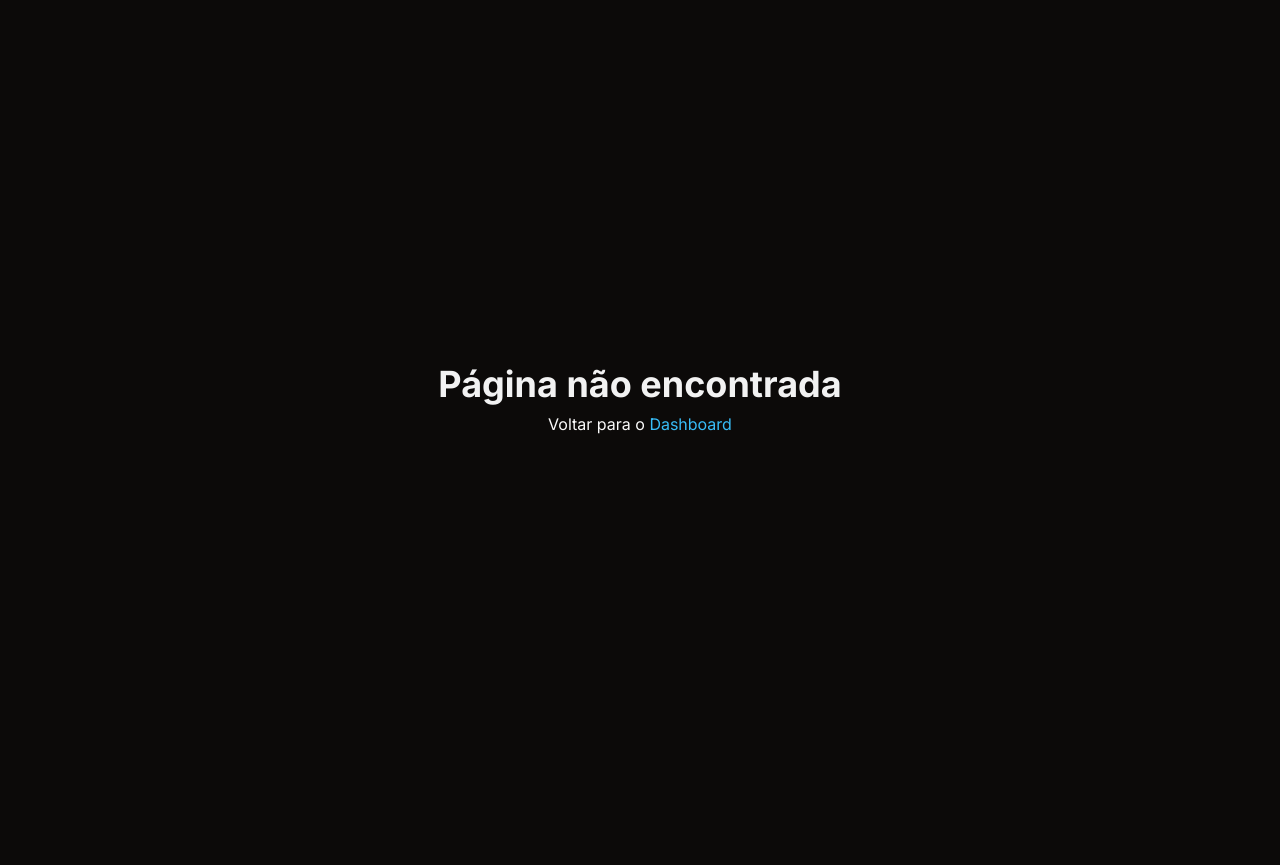
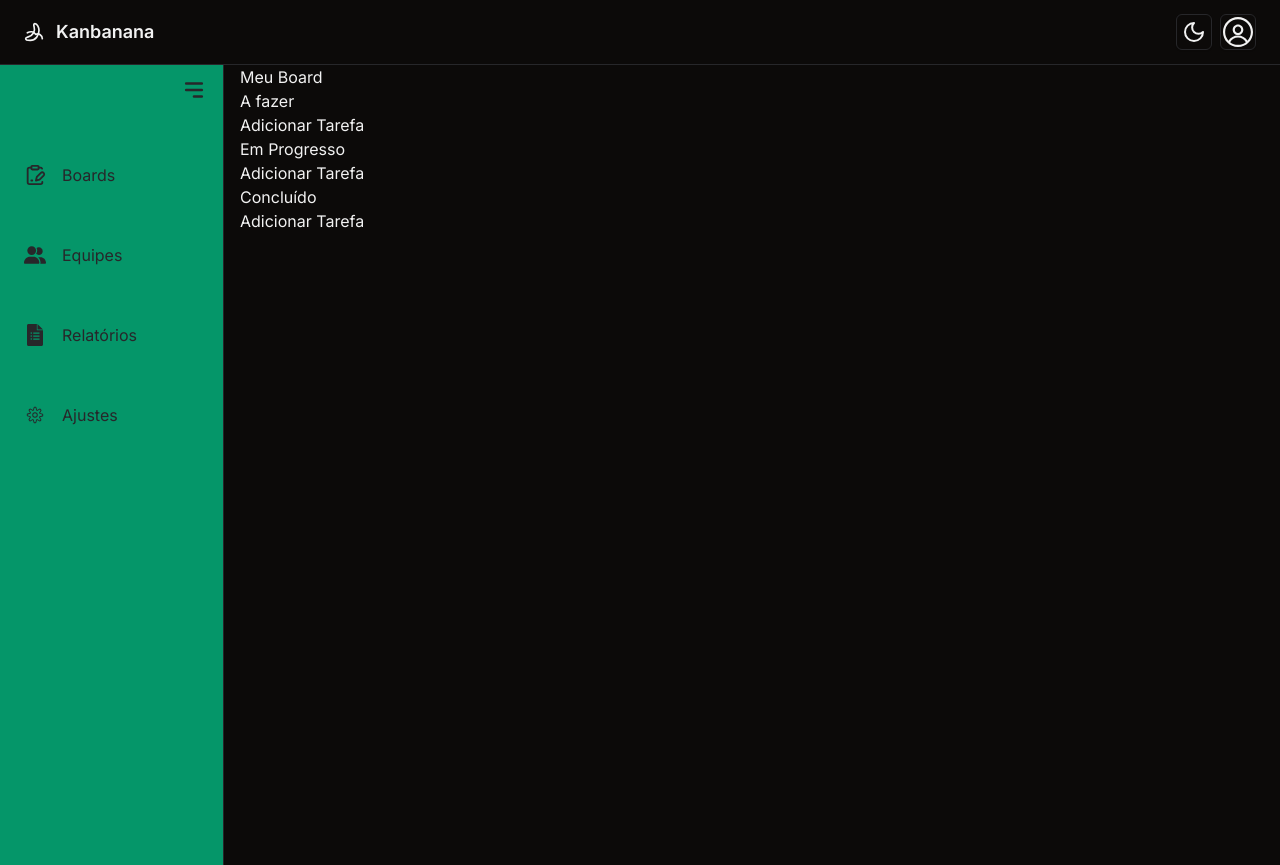
Before and after one commit to PatrickDniz/Kanban-React-AdaTechByIfood, a React (Vite) app: page /board in a window 1280 px wide. Before the commit the page ends 800 px from the top, so only its background shows below. Built offline with nearby package versions, Linux system fonts and the light colour scheme.

Commit message:
chore: Pagina Board e routes

```diff
--- a/src/components/Column/index.tsx
+++ b/src/components/Column/index.tsx
@@ -1,39 +1,52 @@
-import React from 'react';
-import {Task} from './../Task';
+import React from 'react'
+import { Task } from './../Task'
 
 interface TaskProps {
-  key: string;
-  value: string;
-  status: string;
+  key: string
+  value: string
+  status: string
 }
 
 interface ColumnProps {
-  title: string;
-  tasks: TaskProps[];
-  onAddTask: (task: TaskProps) => void;
-  onRemoveTask: (key: string) => void;
+  title: string
+  tasks: TaskProps[]
+  onAddTask: (task: TaskProps) => void
+  onRemoveTask: (key: string) => void
 }
 
-const Column: React.FC<ColumnProps> = ({ title, tasks, onAddTask, onRemoveTask }) => {
+const Column: React.FC<ColumnProps> = ({
+  title,
+  tasks,
+  onAddTask,
+  onRemoveTask,
+}) => {
   const handleAddTask = () => {
-    const taskName = prompt('Digite o nome da nova tarefa:');
+    const taskName = prompt('Digite o nome da nova tarefa:')
     if (taskName) {
-      onAddTask({ key: String(Date.now()), value: taskName, status: title });
+      onAddTask({ key: String(Date.now()), value: taskName, status: title })
     }
-  };
+  }
 
   return (
     <div className="kanban-column">
       <h2>{title}</h2>
-        <div>
-            <button onClick={handleAddTask}>Adicionar Tarefa</button>
-        </div>
+      <div>
+        <button onClick={handleAddTask}>Adicionar Tarefa</button>
+      </div>
 
       <ul>
-        {tasks.map( task => <Task keyTask={task.key} value={task.value} status={task.status} remove={onRemoveTask} /> ) }
+        {tasks.map((task) => (
+          <Task
+            key={task.key} // Add the key prop here
+            keyTask={task.key}
+            value={task.value}
+            status={task.status}
+            remove={onRemoveTask}
+          />
+        ))}
       </ul>
     </div>
-  );
-};
+  )
+}
 
-export  {Column};
+export { Column }
--- /dev/null
+++ b/src/components/Header/header.tsx
@@ -0,0 +1,29 @@
+import { LuBanana } from 'react-icons/lu'
+
+import { ThemeToggle } from '@/components/theme/ThemeToggle'
+import { Link } from 'react-router-dom'
+import { RxAvatar } from 'react-icons/rx'
+import { Button } from '../ui/Button'
+
+export function Header() {
+  return (
+    <div className="border-b">
+      <div className="flex h-16 items-center gap-6 px-6">
+        <Link
+          to="/"
+          className="flex items-center gap-3 text-lg text-foreground"
+        >
+          <LuBanana className="h-5 w-5" />
+          <span className="font-semibold">Kanbanana</span>
+        </Link>
+
+        <div className="ml-auto flex items-center gap-2">
+          <ThemeToggle />
+          <Button variant={'outline'} size={'icon'} className="rounded-md">
+            <RxAvatar className="h-9 w-9" />
+          </Button>
+        </div>
+      </div>
+    </div>
+  )
+}
--- a/src/components/SideBar/index.tsx
+++ b/src/components/SideBar/index.tsx
@@ -1,38 +1,57 @@
-import React, { useState } from 'react';
-import { HiMenuAlt3 } from 'react-icons/hi';
-import { LuClipboardSignature } from "react-icons/lu";
-import { FaUserGroup } from "react-icons/fa6";
-import { SiGoogleforms } from "react-icons/si";
-import { CiSettings } from "react-icons/ci";
+import React, { useState } from 'react'
+import { HiMenuAlt3 } from 'react-icons/hi'
+import { LuClipboardSignature } from 'react-icons/lu'
+import { FaUserGroup } from 'react-icons/fa6'
+import { SiGoogleforms } from 'react-icons/si'
+import { CiSettings } from 'react-icons/ci'
 
 export interface SideProps {
   propsInit?: boolean
 }
 const SideBar: React.FC = () => {
-  const [open, setOpen] = useState(true);
-return(
+  const [open, setOpen] = useState(true)
+  return (
     <>
-    <aside className='h-screen'>
-      <nav className={`${open ? 'w-56' : 'w-16' } nav-side-Bar`}>
-        <div className={`py-3 flex ${open ? 'justify-end': 'justify-center'}`} onClick={() => setOpen(!open)}>
-          <HiMenuAlt3 size={26} className='cursor-pointer'/>
+      <aside className="h-screen">
+        <nav className={`${open ? 'w-56' : 'w-16'} nav-side-Bar`}>
+          <div
+            className={`flex py-3 ${open ? 'justify-end' : 'justify-center'}`}
+            onClick={() => setOpen(!open)}
+          >
+            <HiMenuAlt3 size={26} className="cursor-pointer" />
           </div>
           <ul>
-          <li className={`li-side-bar ${open ? 'items-center' : 'items-center justify-center pl-0'}`}>
-            <LuClipboardSignature size={22}/>
-            <span className={`${!open && 'hidden'} origin-left duration-500`}>Boards</span>
+            <li
+              className={`li-side-bar ${open ? 'items-center' : 'items-center justify-center pl-0'}`}
+            >
+              <LuClipboardSignature size={22} />
+              <span className={`${!open && 'hidden'} origin-left duration-500`}>
+                Boards
+              </span>
             </li>
-          <li className={`li-side-bar ${open ? 'items-center' : 'items-center justify-center pl-0'}`}>
-            <FaUserGroup size={22}/>
-            <span className={`${!open && 'hidden'} origin-left duration-500`}>Equipes</span>
+            <li
+              className={`li-side-bar ${open ? 'items-center' : 'items-center justify-center pl-0'}`}
+            >
+              <FaUserGroup size={22} />
+              <span className={`${!open && 'hidden'} origin-left duration-500`}>
+                Equipes
+              </span>
             </li>
-          <li className={`li-side-bar ${open ? 'items-center' : 'items-center justify-center pl-0'}`}>
-            <SiGoogleforms size={22}/>
-            <span className={`${!open && 'hidden'} origin-left duration-500`}>Relatorios</span>
+            <li
+              className={`li-side-bar ${open ? 'items-center' : 'items-center justify-center pl-0'}`}
+            >
+              <SiGoogleforms size={22} />
+              <span className={`${!open && 'hidden'} origin-left duration-500`}>
+                Relatórios
+              </span>
             </li>
-          <li className={`li-side-bar ${open ? 'items-center' : 'items-center justify-center pl-0'}`}>
-            <CiSettings size={22}/>
-            <span className={`${!open && 'hidden'} origin-left duration-500`}>Ajustes</span>
+            <li
+              className={`li-side-bar ${open ? 'items-center' : 'items-center justify-center pl-0'}`}
+            >
+              <CiSettings size={22} />
+              <span className={`${!open && 'hidden'} origin-left duration-500`}>
+                Ajustes
+              </span>
             </li>
           </ul>
         </nav>
--- a/src/pages/Error.tsx
+++ b/src/pages/Error.tsx
@@ -12,8 +12,8 @@ function Error() {
       <pre>{error?.message || JSON.stringify(error)}</pre>
       <p className="text-accent-foreground">
         Voltar para o{' '}
-        <Link to="/" className="text-sky-600 dark:text-sky-400">
-          Dashboard
+        <Link to="/board" className="text-primary">
+          Board
         </Link>
       </p>
     </div>
--- a/src/pages/NotFound404.tsx
+++ b/src/pages/NotFound404.tsx
@@ -6,8 +6,8 @@ function NotFound() {
       <h1 className="text-4xl font-bold">Página não encontrada</h1>
       <p className="text-accent-foreground">
         Voltar para o{' '}
-        <Link to="/" className="text-sky-600 dark:text-sky-400">
-          Dashboard
+        <Link to="/board" className="text-primary">
+          Board
         </Link>
       </p>
     </div>
--- /dev/null
+++ b/src/pages/_layouts/AppLayout.tsx
@@ -0,0 +1,20 @@
+import { Header } from '@/components/Header/header'
+import SideBar from '@/components/SideBar'
+import { Outlet } from 'react-router-dom'
+
+function AppLayout() {
+  return (
+    <>
+      <div className="flex min-h-screen flex-col antialiased">
+        <Header />
+        <div className="flex min-h-screen gap-4 marker:flex-1">
+          <SideBar />
+
+          <Outlet />
+        </div>
+      </div>
+    </>
+  )
+}
+
+export default AppLayout
--- a/src/pages/_layouts/Hero.tsx
+++ b/src/pages/_layouts/HeroLayout.tsx
@@ -3,7 +3,7 @@ import TypewriterEffect from '../../components/ui/TypewriterEffect'
 import { LuBanana } from 'react-icons/lu'
 import { Button } from '@/components/ui/Button'
 
-function Hero() {
+function HeroLayout() {
   const words = [
     {
       text: 'Seu',
@@ -56,4 +56,4 @@ function Hero() {
   )
 }
 
-export default Hero
+export default HeroLayout
--- /dev/null
+++ b/src/pages/app/board/Board.tsx
@@ -0,0 +1,14 @@
+import { Kanban } from '@/components/Kanban'
+
+function Board() {
+  return (
+    <>
+      <div>
+        <h1>Meu Board</h1>
+        <Kanban tasks={{ todo: [], inProgress: [], done: [] }} />
+      </div>
+    </>
+  )
+}
+
+export default Board
--- a/src/pages/auth/SignIn.tsx
+++ b/src/pages/auth/SignIn.tsx
@@ -13,7 +13,7 @@ function SignIn() {
 
     setTimeout(() => {
       setIsLoading(false)
-    }, 3000)
+    }, 1000)
   }
 
   return (
--- a/src/routes.tsx
+++ b/src/routes.tsx
@@ -4,23 +4,20 @@ import NotFound from './pages/NotFound404'
 import AuthLayout from './pages/_layouts/AuthLayout'
 import SignIn from './pages/auth/SignIn'
 import SignUp from './pages/auth/SignUp'
-import Hero from './pages/_layouts/Hero'
+import HeroLayout from './pages/_layouts/HeroLayout'
+import AppLayout from './pages/_layouts/AppLayout'
+import Board from './pages/app/board/Board'
 
 export const router = createBrowserRouter([
   {
     path: '/',
-    element: <Hero />,
+    element: <HeroLayout />,
     errorElement: <Error />,
-    children: [
-      {
-        path: '/',
-        element: <AuthLayout />,
-      },
-    ],
   },
   {
     path: '/',
     element: <AuthLayout />,
+    errorElement: <Error />,
     children: [
       {
         path: '/sign-in',
@@ -33,6 +30,17 @@ export const router = createBrowserRouter([
     ],
   },
   {
+    path: '/',
+    element: <AppLayout />,
+    errorElement: <Error />,
+    children: [
+      {
+        path: '/board',
+        element: <Board />,
+      },
+    ],
+  },
+  {
     path: '*',
     element: <NotFound />,
   },
```
Also changed, not shown: src/components/Kanban/index.tsx (+23 -19 lines), src/components/Task/index.tsx (+9 -10 lines). Lines whose indentation alone changed are shown as unchanged.
